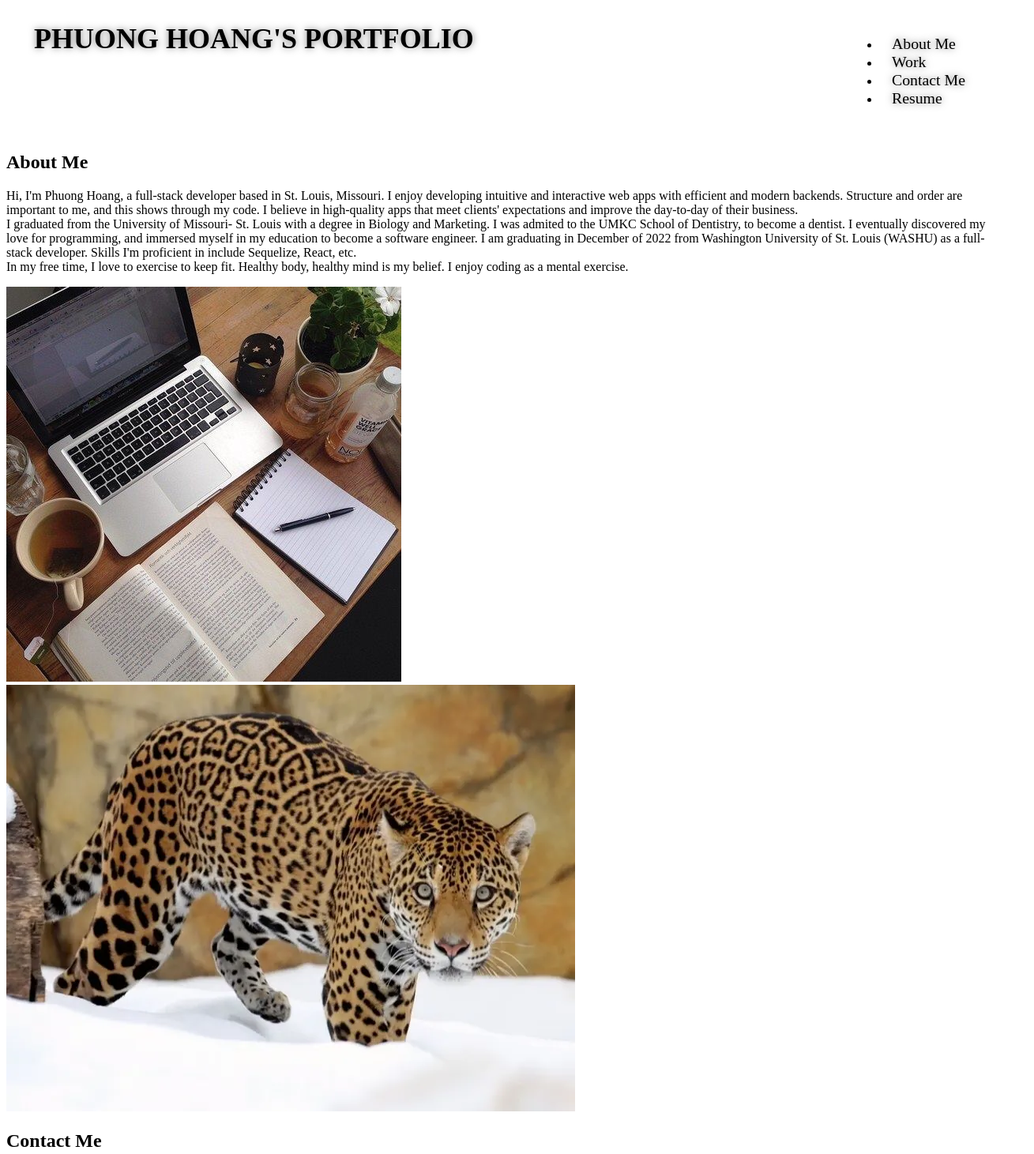
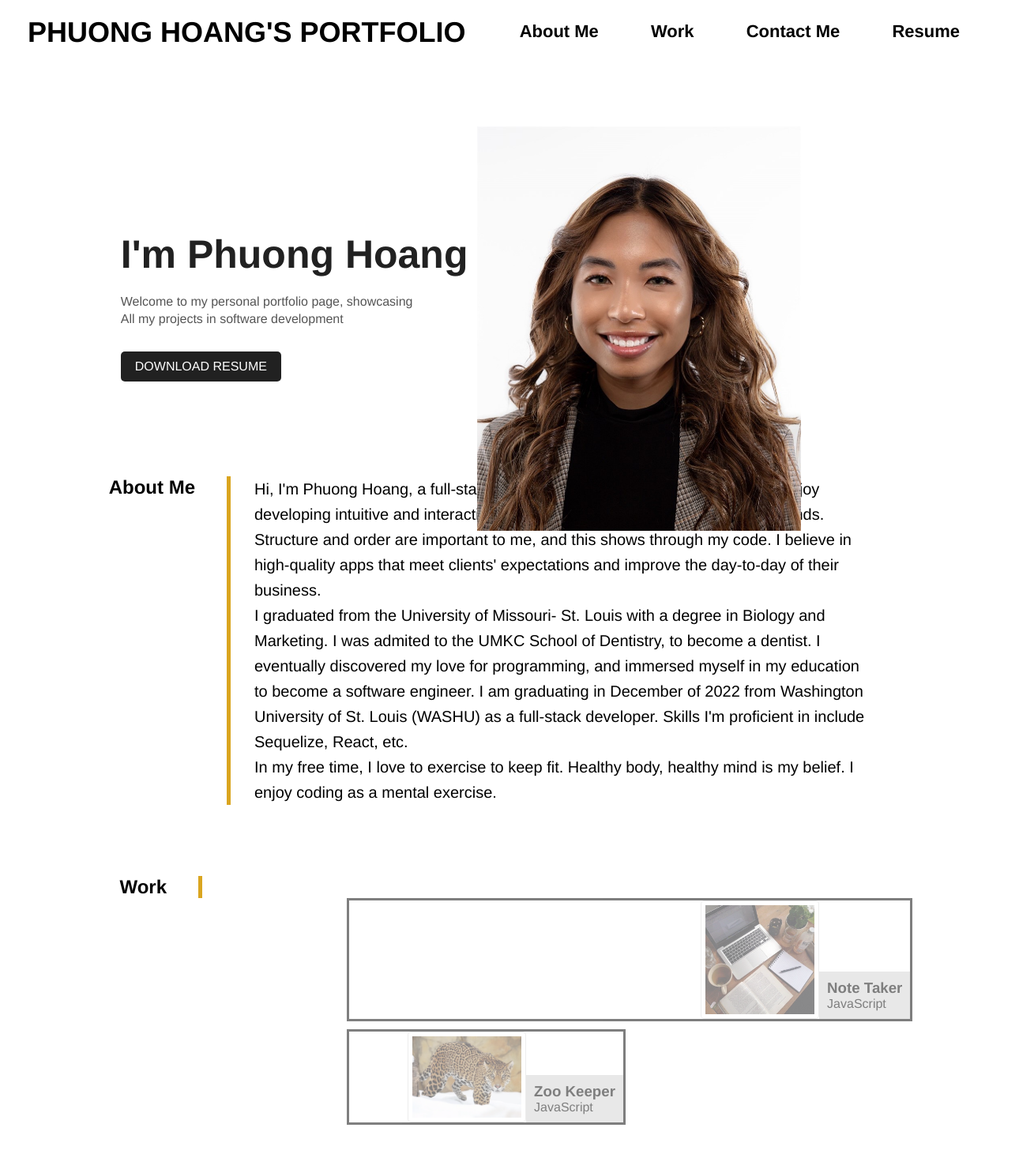
Before and after one commit to PhuongHoang68/phuong-hoang, a plain HTML site: page index.html in a window 1280 px wide. Shown: the top 1461 px of the page at 79% size, 1309 px wide, since content can reach past the window. Drawn offline with Linux system fonts and the light colour scheme.

Commit message:
some more styling

```diff
--- a/assets/css/style.css
+++ b/assets/css/style.css
@@ -1,46 +1,210 @@
-.color1 {color: #201b07;}
-.color2 {color: #12500d;}
-.color3 {color: #c1750f;}
-.color4 {color: #efca68;}
-.color5 {color: #f8efc2;}
+*{
+  margin: 0;
+  padding: 0;
+  box-sizing: border-box;
+}
 
-header {
+header{
   padding: 20px 35px;
-    background-color: var(--tertiary-color);
-    display: flex;
-    justify-content: space-between;
-    flex-wrap: wrap;
-    top: 0;
-    background-image: url("../images/hero-bg.jpeg");
-    background-size: cover;
-    background-attachment: fixed;
-    background-position: 80%;
-    z-index: 9999;
+}
+
+.detail{
+  margin-left: 8%;
+  margin-top: 13%;
+  display: inline-flexbox;
+}
+
+.detail h1{
+  font-size: 50px;
+  color: #212121;
+  margin-bottom: 20px;
+}
+
+
+
+.detail p{
+  color: #555;
+  line-height: 22px;
+}
+
+.detail a{
+  background: #212121;
+  padding: 10px 18px;
+  text-decoration: none;
+  font-weight: none;
+  color: #fff;
+  display: inline-block;
+  margin: 30px 0;
+  border-radius: 5px;
+}
+
+.linkedin{
+  width: 45%;
+  height: 80%;
+  position: absolute;
+  bottom: 0;
+  right: 100px;
+}
+.linkedin img{
+  height: 80%;
+
+}
+
+body{
+  color: #000;
+  font-family: Helvetica, Arial, sans-serif;
 }
 
 header h1 {
   font-weight: bold;
+  font-size: 36px;
+  color: #000;
   margin: 0;
-    font-size: 36px;
-    color: var(--primary-color);
-    text-shadow: 0 0 10px rgba(0, 0, 0, 0.5);
 }
 
 header a {
   text-decoration: none;
-    color: var(--primary-color);
+  color: #000;
 }
 
-  header nav ul li a {
-    padding: 10px 15px;
-    font-weight: lighter;
-    font-size: 1.55vw;
-    text-shadow: 0 0 10px rgba(0, 0, 0, 0.5);
+header nav {
+  float: right;
+  margin: 7px 0;
 }
 
-  header nav ul li a:hover {
-    background: var(--primary-color);
-    color: var(--secondary-color);
-    border-radius: 15px;
-    text-shadow: none;
+header nav ul li{
+  display: inline;
+  margin: 0 30px;
+  font-weight: lighter;
+  font-size: 22px;
 }
+
+nav ul li a{
+  font-weight: bold;
+}
+
+nav ul li a:hover{
+  color: rgb(231, 26, 26);
+}
+
+header h1{
+  font-weight: bold;
+  font-size: 36px;
+  color: #000;
+  margin: 0;
+  display: inline;
+
+}
+
+footer{
+  width: 100%;
+  padding: 40px 35px;
+}
+
+footer h2 {
+  display: inline;
+  color: #000;
+  font-size: 30px;
+  margin: 0;
+}
+
+footer div {
+  float: right;
+  line-height: 1.5;
+  text-align: right;
+}
+
+footer div {
+  color: #000;
+}
+
+section{
+  padding: 60px;
+  display: flex;
+}
+
+.work img {
+  border: 1px solid #ddd;
+  border-radius: 4px;
+  padding: 5px;
+  width: 150px;
+}
+
+
+
+.about-me {
+  display: flex;
+  justify-content: space-between;
+  align-items: stretch;
+  padding-top: 30px;
+}
+
+.about-me p {
+  font-size: 20px;
+  padding: 0 30px;
+  line-height: 1.6;
+  width: 90%;
+}
+
+
+.work{
+    display: flex;
+    flex-flow: column;
+    justify-content: space-between;
+    padding: 30px 0;
+
+}
+
+.title{
+  border-right: 5px solid goldenrod;
+  min-height: 100%;
+  text-align: right;
+  padding-right: 40px;
+  min-width: 20%;
+  max-width: 20%;
+}
+
+
+.project-label {
+  /*background-color: var(--secondary);*/
+  background-color: lightgray;;
+  padding: 10px;
+}
+
+.projects-grid{
+  width: 70%;
+  display: grid;
+  grid-template-columns: repeat(2, 1fr);
+  grid-template-rows: repeat(4,1fr);
+  gap: 10px;
+}
+
+.projects-grid-wrapper{
+  width: 80%;
+  height: 500px;
+  display: flex;
+  justify-content: center;
+  margin-left: 285px;
+}
+
+.project {
+  border: solid;
+  color: black;
+  display: flex;
+  justify-content: flex-end;
+  align-items: flex-end;
+  text-decoration: none;
+  background-size: cover;
+  background-position: center;
+  opacity: 0.5;
+}
+.project:hover {
+  opacity: 1.0;
+}
+
+.note-taker{
+  grid-column: 1/3;
+}
+
+.contact-me{
+}
--- a/index.html
+++ b/index.html
@@ -6,8 +6,6 @@
     <link rel="stylesheet" href="./assets/css/style.css">
     <title>Phuong Hoang</title>
   </head>
-
-<div class="hero-image"></div>
 
 
   <body>
@@ -36,23 +34,31 @@
     <!-- end navigation -->
 
 
-
+    <section>
+      <div class="detail">
+        <h1>I'm Phuong Hoang </h1>
+        <p>Welcome to my personal portfolio page, showcasing
+            <br> All my projects in software development
+        </p>
+        <a href="#">DOWNLOAD RESUME</a>
+        <div class="linkedin">
+            <img src="assets/images/profile.jpg">
+        </div>
+    </div>
+    </section>
 
 
     <!-- "about me" start - <section> -->
-    <section id="about-me" class="intro">
-      <div class="flex-row">
-        <h2 class="section-title primary-border">
-          About Me
-        </h2>
-      </div>
-      <div class="flex-row">
-        <p>
+    <section id="about-me" class="about-me">
+      <div class="title"><h2>About Me</h2>
+        </div>
+        <div>
+          <p>
           Hi, I'm Phuong Hoang, a full-stack developer based in St. Louis, Missouri. I enjoy developing intuitive and interactive web apps with efficient and modern backends. Structure and order are important to me, and this shows through my code. I believe in high-quality apps that meet clients' expectations and improve the day-to-day of their business. </br>
           I graduated from the University of Missouri- St. Louis with a degree in Biology and Marketing. I was admited to the UMKC School of Dentistry, to become a dentist. I eventually discovered my love for programming, and immersed myself in my education to become a software engineer. I am graduating in December of 2022 from Washington University of St. Louis (WASHU) as a full-stack developer. Skills I'm proficient in include Sequelize, React, etc. </br>
           In my free time, I love to exercise to keep fit. Healthy body, healthy mind is my belief. I enjoy coding as a mental exercise. </br>
-        </p>
-      </div>
+          </p>
+        </div>
     </section>
     <!-- end "about me" -->
 
@@ -60,22 +66,46 @@
 
 
     <!-- "work" start -->
-    <section id="work" class="steps">
-      <div class="flex-row">
+    <section id="work" class="work">
+      <div class="title"><h2>Work</h2>
+      </div>
+        <div class = "projects-grid-wrapper">
+          <div class = "projects-grid">
+          <a href="https://notetakerbyphuong.herokuapp.com/" target="_blank" class="project note-taker">
+            <img src="./assets/images/note-taker.jpg" alt="note-taking corner with coffee, laptop and note book"
+            width="width" height="height">
+            <div class="project-label">
+              <h3>Note Taker</h3>
+              <p>JavaScript</p>
+            </div>
+        </a>
 
         <div class="work-link">
+          <a href="https://zoo-kpr.herokuapp.com/" target="_blank" class="project zoo-keeper">
+              <img src="./assets/images/zoo-kpr.jpg" alt="cheetah in zoo enclosure during a snowy winter"
+              width="width" height="height">
+              <div class="project-label">
+                <h3>Zoo Keeper</h3>
+                <p>JavaScript</p>
+              </div>
+          </a>
+      </div>
+
+        </div>
+      </div>
+       <!--  <div class="work-link">
             <a href="https://notetakerbyphuong.herokuapp.com/">
                 <img src="./assets/images/note-taker.jpg" alt="note-taking corner with coffee, laptop and note book"
                 width="width" height="height">
             </a>
-        </div>
+        </div>  -->
 
-        <div class="work-link">
+      <!--  <div class="work-link">
             <a href="https://zoo-kpr.herokuapp.com/">
                 <img src="./assets/images/zoo-kpr.jpg" alt="cheetah in zoo enclosure during a snowy winter"
                 width="width" height="height">
             </a>
-        </div>
+        </div> -->
 
 
       </div>
@@ -89,7 +119,8 @@
 
 
     <!-- "contact me" start -->
-    <section id="contact-me"><div class="flex-row">
+    <section id="contact-me" class="contact-me">
+      <div class="title">
         <h2 class="section-title secondary-border">
           Contact Me
         </h2>
```
Also changed, not shown: assets/images/profile.jpg (renamed from assets/images/IMG_9994.JPG), 3 other files. Lines whose indentation alone changed are shown as unchanged.
